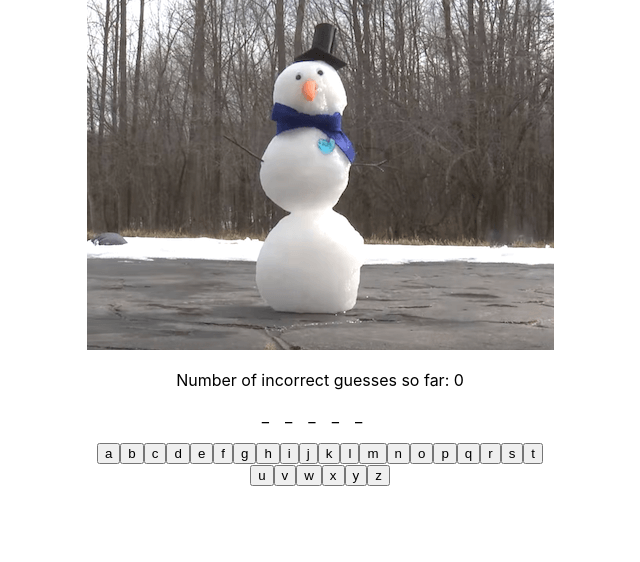
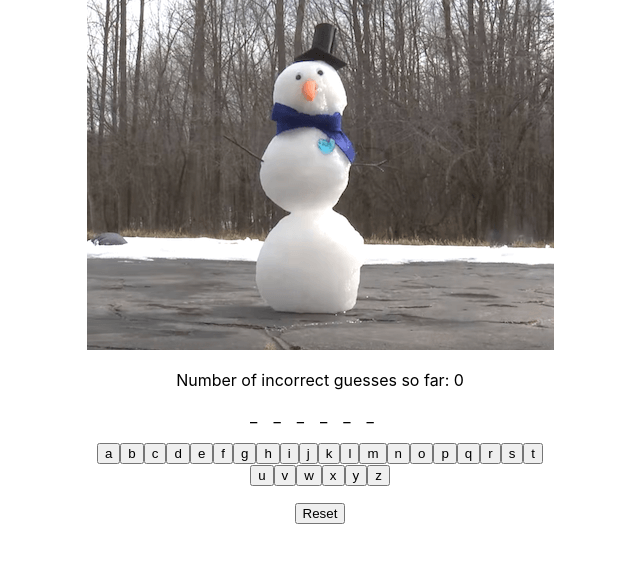
Before and after one commit to jswwWorks/react-snowman, a React (Create React App) app: page / in a window 1280 px wide. Shown: the top 562 px of the page, without its empty margins (320-960 px from the left). Built offline with nearby package versions, Linux system fonts and the light colour scheme; the HTML template or start-up script is replaced by a standard one.

Commit message:
worked on resetting snowman

```diff
--- a/src/Snowman.js
+++ b/src/Snowman.js
@@ -8,6 +8,10 @@ import img3 from "./3.png";
 import img4 from "./4.png";
 import img5 from "./5.png";
 import img6 from "./6.png";
+
+import { randomWord, ENGLISH_WORDS } from './words';
+
+
 
 
 /** Snowman game: plays hangman-style game with a melting snowman.
@@ -25,7 +29,7 @@ import img6 from "./6.png";
 
 function Snowman({
       images=[img0, img1, img2, img3, img4, img5, img6],
-      words=["apple"],
+      words=[randomWord(ENGLISH_WORDS)],
       maxWrong=6,
     }) {
   /** by default, allow 6 guesses and use provided gallows images. */
@@ -35,6 +39,10 @@ function Snowman({
   const [nWrong, setNWrong] = useState(0);
   const [guessedLetters, setGuessedLetters] = useState(() => new Set());
   const [answer, setAnswer] = useState((words)[0]);
+
+  function resetSnowman() {
+
+  }
 
   /** guessedWord: show current-state of word:
    if guessed letters are {a,p,e}, show "app_e" for "apple"
@@ -87,6 +95,12 @@ function Snowman({
          <p>{generateButtons()}</p>
         }
 
+        {/* <button onClick= {<Snowman=({images=[img0, img1, img2, img3, img4, img5, img6],
+      words=[randomWord(ENGLISH_WORDS)]
+      maxWrong=6}) />} reset </button> */}
+
+      <button onClick={<Snowman />}> Reset </button>
+
         {nWrong === maxGuesses &&
           <p>{`You lose. Correct word: ${answer}`}</p>
         }
--- a/src/utils.js
+++ b/src/utils.js
@@ -1,3 +1,5 @@
 // Pick random word (could use Math.random() or lodash's sample feature)
 
 // returns word
+
+import _lodash from 'lodash';
```
